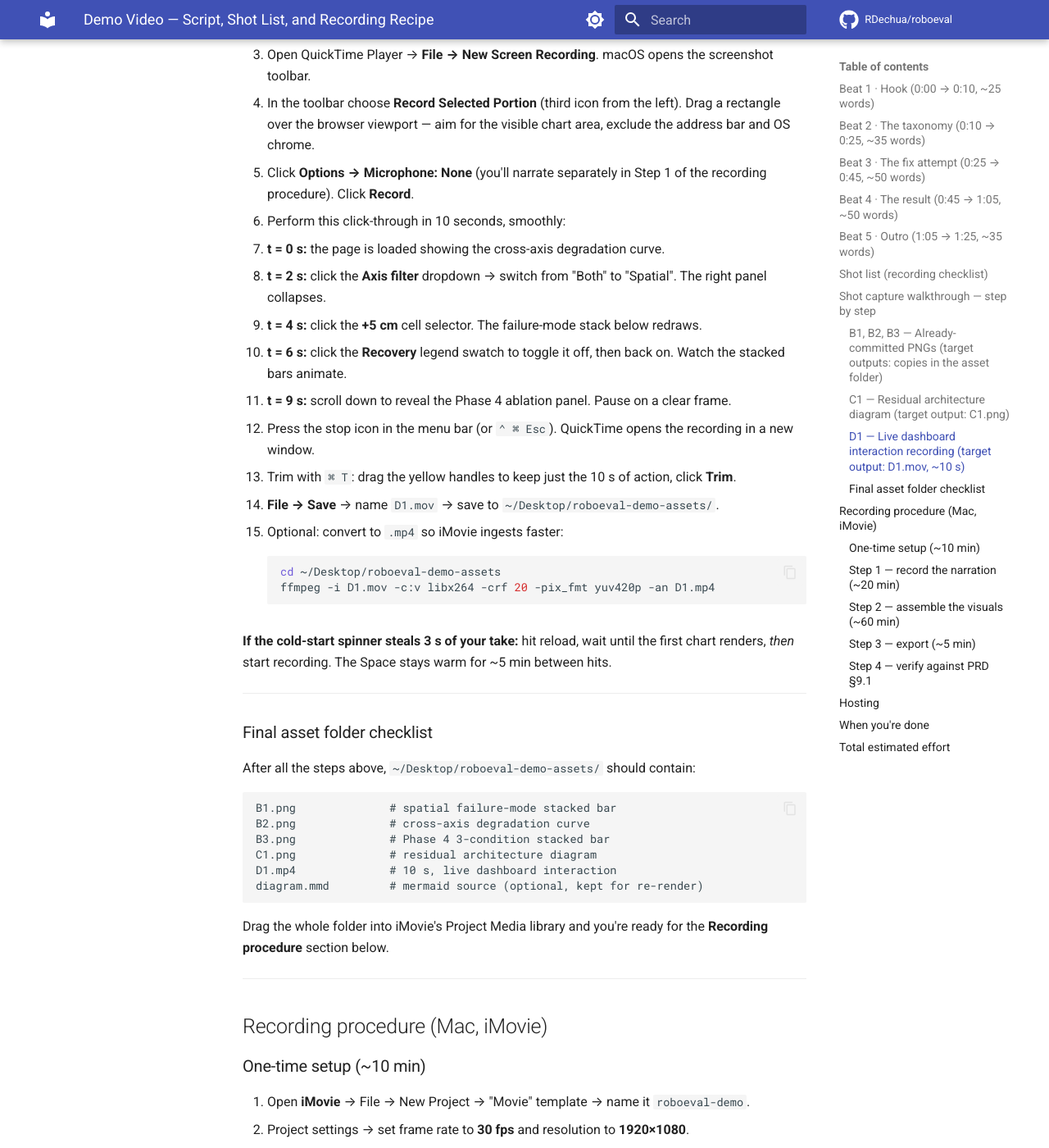
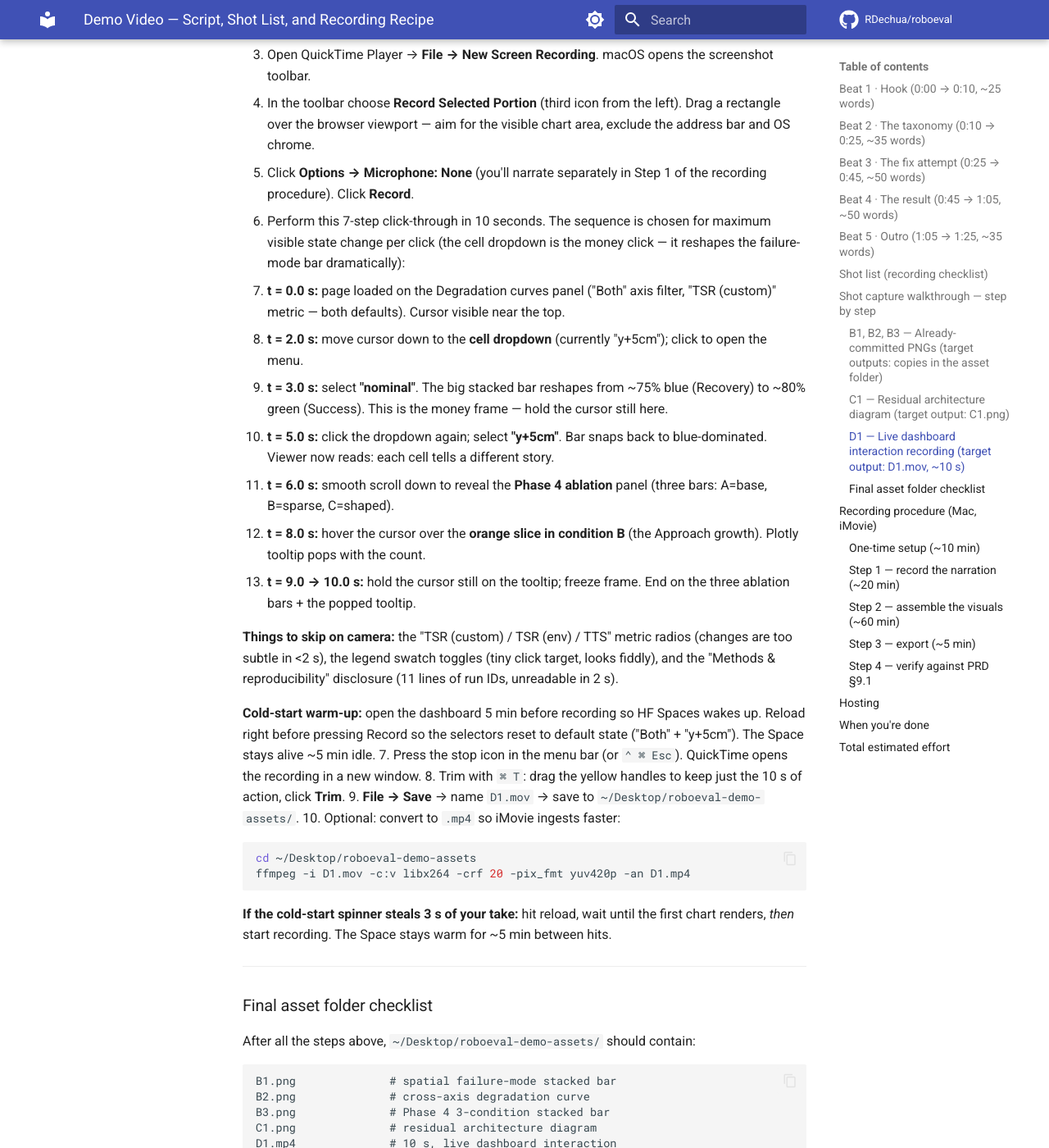
Before and after one commit to RDechua/roboeval, an MkDocs documentation site: the page built from docs/blog/demo-video-script.md, in a window 1280 px wide and 1400 px high, scrolled down 5463 px. Shown: the whole window at 82% size. Built offline with MkDocs 1.6.1 and Material for MkDocs 9.7.7, drawn with Linux system fonts in a browser that asks for light colours; comment, search, counter and statistics services are not loaded.

Commit message:
docs(demo): rewrite D1 click-through against the live dashboard
The original 5-step sequence was written sight-unseen and called for
clicks the live dashboard doesn't expose well (legend swatch toggles
are tiny; "Spatial" axis filter just collapses a panel rather than
changing data). Replace with a 7-step sequence chosen for maximum
visible state change per click:

1. Land on Degradation curves (defaults).
2. Open cell dropdown (currently y+5cm).
3. Pick "nominal" — bar reshapes from blue/Recovery to green/Success.
   This is the money click.
4. Back to "y+5cm" — bar snaps back.
5. Scroll to Phase 4 ablation.
6. Hover orange (Approach) slice in condition B — tooltip pops.
7. Freeze on the ablation bars + tooltip.

Add explicit "things to skip on camera" guidance (metric radios,
legend swatches, methods disclosure) and a cold-start warm-up note
(open the Space 5 min ahead so it doesn't show a spinner mid-record).

```diff
--- a/docs/blog/demo-video-script.md
+++ b/docs/blog/demo-video-script.md
@@ -223,17 +223,37 @@
    chart area, exclude the address bar and OS chrome.
 5. Click **Options → Microphone: None** (you'll narrate separately in Step 1
    of the recording procedure). Click **Record**.
-6. Perform this click-through in 10 seconds, smoothly:
-   1. **t = 0 s:** the page is loaded showing the cross-axis degradation
-      curve.
-   2. **t = 2 s:** click the **Axis filter** dropdown → switch from "Both"
-      to "Spatial". The right panel collapses.
-   3. **t = 4 s:** click the **+5 cm** cell selector. The failure-mode stack
-      below redraws.
-   4. **t = 6 s:** click the **Recovery** legend swatch to toggle it off,
-      then back on. Watch the stacked bars animate.
-   5. **t = 9 s:** scroll down to reveal the Phase 4 ablation panel. Pause
-      on a clear frame.
+6. Perform this 7-step click-through in 10 seconds. The sequence is
+   chosen for maximum visible state change per click (the cell dropdown
+   is the money click — it reshapes the failure-mode bar dramatically):
+   1. **t = 0.0 s:** page loaded on the Degradation curves panel ("Both"
+      axis filter, "TSR (custom)" metric — both defaults). Cursor visible
+      near the top.
+   2. **t = 2.0 s:** move cursor down to the **cell dropdown** (currently
+      "y+5cm"); click to open the menu.
+   3. **t = 3.0 s:** select **"nominal"**. The big stacked bar reshapes
+      from ~75% blue (Recovery) to ~80% green (Success). This is the
+      money frame — hold the cursor still here.
+   4. **t = 5.0 s:** click the dropdown again; select **"y+5cm"**. Bar
+      snaps back to blue-dominated. Viewer now reads: each cell tells a
+      different story.
+   5. **t = 6.0 s:** smooth scroll down to reveal the **Phase 4 ablation**
+      panel (three bars: A=base, B=sparse, C=shaped).
+   6. **t = 8.0 s:** hover the cursor over the **orange slice in
+      condition B** (the Approach growth). Plotly tooltip pops with the
+      count.
+   7. **t = 9.0 → 10.0 s:** hold the cursor still on the tooltip; freeze
+      frame. End on the three ablation bars + the popped tooltip.
+
+   **Things to skip on camera:** the "TSR (custom) / TSR (env) / TTS"
+   metric radios (changes are too subtle in <2 s), the legend swatch
+   toggles (tiny click target, looks fiddly), and the "Methods &
+   reproducibility" disclosure (11 lines of run IDs, unreadable in 2 s).
+
+   **Cold-start warm-up:** open the dashboard 5 min before recording so
+   HF Spaces wakes up. Reload right before pressing Record so the
+   selectors reset to default state ("Both" + "y+5cm"). The Space stays
+   alive ~5 min idle.
 7. Press the stop icon in the menu bar (or `⌃ ⌘ Esc`). QuickTime opens the
    recording in a new window.
 8. Trim with `⌘ T`: drag the yellow handles to keep just the 10 s of action,
```
